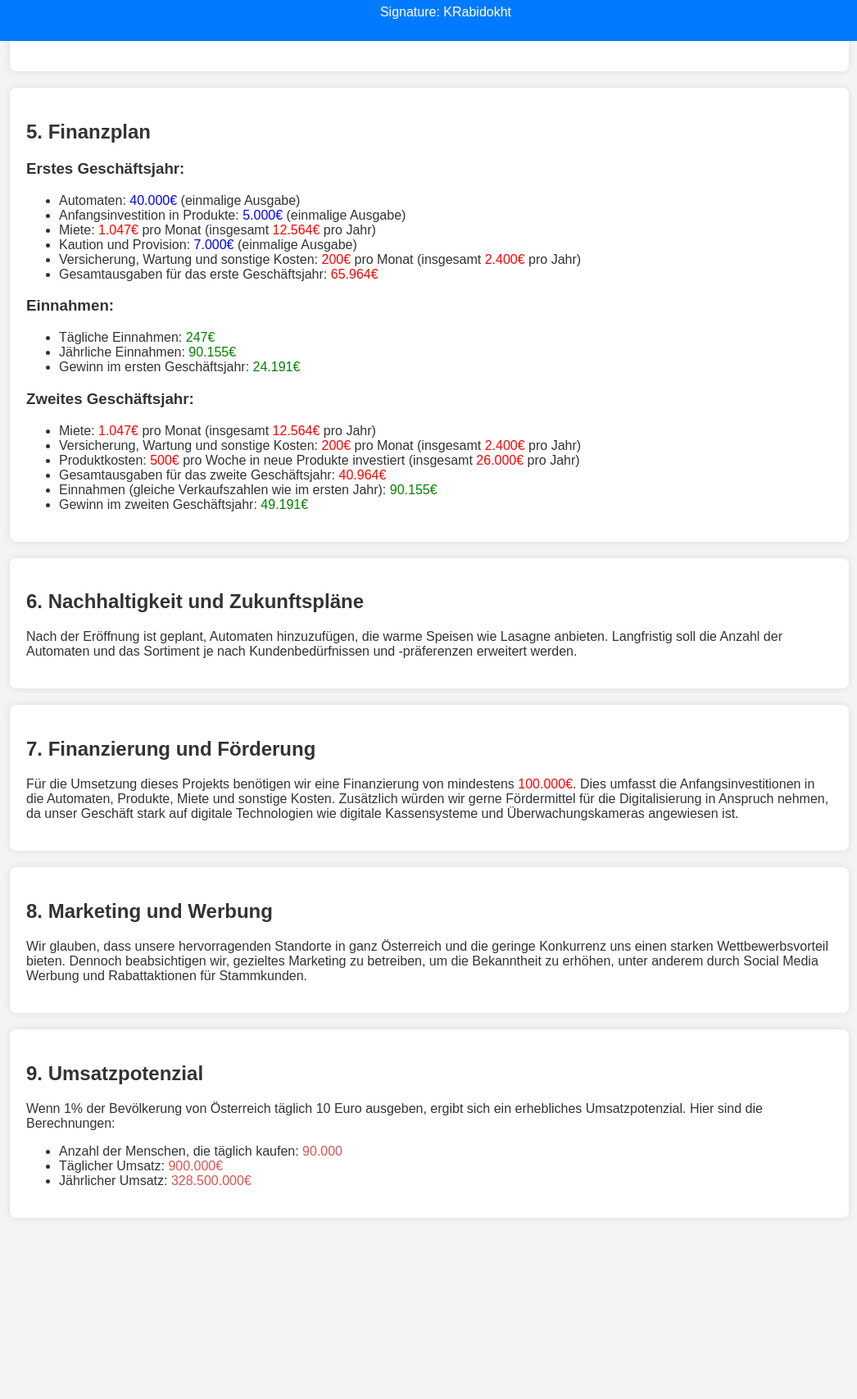
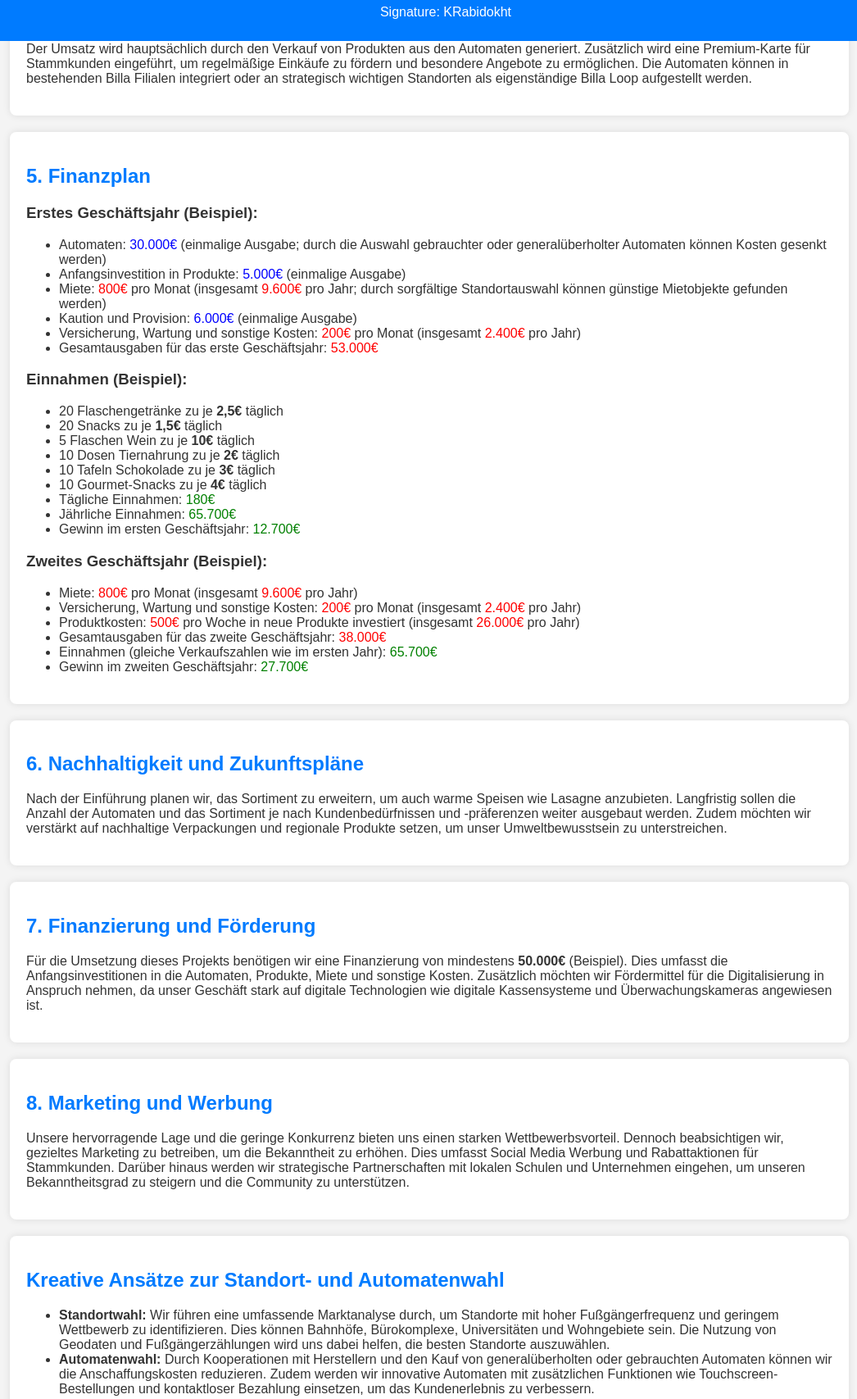
Before and after one commit to krabidokht/meine-automatisierungs-seite, a plain HTML site: page index.html in a window 1280 px wide. Shown: the part 750-2457 px from the top of the page at 82% size, without its empty margins (116-1162 px from the left). Before the commit the page ends 2292 px from the top, so only its background shows below. Drawn offline with Linux system fonts and the light colour scheme.

Commit message:
Updated index.html with new styling and signatures

```diff
--- a/index.html
+++ b/index.html
@@ -4,7 +4,7 @@
     <meta charset="UTF-8">
     <meta name="viewport" content="width=device-width, initial-scale=1.0">
     <meta name="author" content="KRabidokht"> <!-- Unsichtbare Signatur -->
-    <title>Automaten Präsentation</title>
+    <title>BILLA LOOP Präsentation</title>
     <style>
         body {
             font-family: Arial, sans-serif;
@@ -23,7 +23,7 @@
             width: 80%;
             margin: 20px auto;
         }
-        h1 {
+        h1, h2 {
             color: #007bff;
         }
         .section {
@@ -69,71 +69,75 @@
 </head>
 <body>
     <header>
-        <h1>Automaten Präsentation</h1>
+        <h1>BILLA LOOP Präsentation</h1>
     </header>
     <div class="container">
         <div class="section">
             <h2>1. Zusammenfassung</h2>
-            <p>Unser Geschäftskonzept besteht aus einem 24/7 Automatenhandel in ganz Österreich. Dieses innovative Geschäft wird eine Vielzahl von Automaten für Getränke, Snacks, Wein und Tiernahrung anbieten, wobei die Kunden bequem per Karte, Bargeld oder Münzen bezahlen können.</p>
+            <p>Unser Konzept besteht aus der Einführung eines 24/7 Automatenhandels in verschiedenen Bezirken von Wien als Ergänzung zu bestehenden Billa Filialen oder als eigenständige Billa Loop. Diese innovativen Automaten werden eine Vielzahl von Produkten anbieten, darunter Getränke, Snacks, Wein und Tiernahrung. Kunden können bequem per Karte, Bargeld oder Münzen bezahlen.</p>
         </div>
         <div class="section">
             <h2>2. Zielmarkt</h2>
-            <p>Unser Hauptzielmarkt sind die Anwohner in städtischen und ländlichen Gebieten sowie die Schüler in der Nähe von Schulen und Bildungseinrichtungen. Durch die landesweite Abdeckung bieten wir eine bequeme und gesunde Einkaufsalternative an.</p>
+            <p>Unser Hauptzielmarkt sind die Anwohner und Schüler der nahegelegenen Schulen in den jeweiligen Bezirken. Schüler haben die Möglichkeit, gesunde Snacks und Getränke aus den Automaten zu beziehen, anstatt in der Tankstelle überteuerte Produkte zu kaufen. Zudem richten wir uns an Berufstätige und Pendler, die außerhalb der regulären Öffnungszeiten von Billa einkaufen möchten.</p>
         </div>
         <div class="section">
             <h2>3. Wettbewerbsvorteil</h2>
-            <p>Durch die Bereitstellung eines Lebensmittelhandels an zahlreichen Standorten in ganz Österreich bieten wir eine einzigartige Dienstleistung an. Zudem hebt sich unser Geschäft durch seine Rund-um-die-Uhr-Öffnungszeiten und das Selbstbedienungsformat ab.</p>
+            <p>Durch die Einführung eines 24/7 Lebensmittelhandels in Gebieten ohne direkte Konkurrenz bieten wir eine einzigartige Dienstleistung an. Unser Angebot hebt sich durch die Rund-um-die-Uhr-Verfügbarkeit und das Selbstbedienungsformat ab, das den Kunden maximale Flexibilität und Bequemlichkeit bietet.</p>
         </div>
         <div class="section">
             <h2>4. Geschäftsmodell</h2>
-            <p>Der Umsatz wird hauptsächlich durch den Verkauf von Produkten aus den Automaten generiert. Zusätzlich wird eine Premium-Karte für Stammkunden eingeführt, um regelmäßige Einkäufe zu fördern und besondere Angebote zu ermöglichen.</p>
+            <p>Der Umsatz wird hauptsächlich durch den Verkauf von Produkten aus den Automaten generiert. Zusätzlich wird eine Premium-Karte für Stammkunden eingeführt, um regelmäßige Einkäufe zu fördern und besondere Angebote zu ermöglichen. Die Automaten können in bestehenden Billa Filialen integriert oder an strategisch wichtigen Standorten als eigenständige Billa Loop aufgestellt werden.</p>
         </div>
         <div class="section">
             <h2>5. Finanzplan</h2>
-            <h3>Erstes Geschäftsjahr:</h3>
+            <h3>Erstes Geschäftsjahr (Beispiel):</h3>
             <ul>
-                <li>Automaten: <span class="one-time">40.000€</span> (einmalige Ausgabe)</li>
+                <li>Automaten: <span class="one-time">30.000€</span> (einmalige Ausgabe; durch die Auswahl gebrauchter oder generalüberholter Automaten können Kosten gesenkt werden)</li>
                 <li>Anfangsinvestition in Produkte: <span class="one-time">5.000€</span> (einmalige Ausgabe)</li>
-                <li>Miete: <span class="cost">1.047€</span> pro Monat (insgesamt <span class="cost">12.564€</span> pro Jahr)</li>
-                <li>Kaution und Provision: <span class="one-time">7.000€</span> (einmalige Ausgabe)</li>
+                <li>Miete: <span class="cost">800€</span> pro Monat (insgesamt <span class="cost">9.600€</span> pro Jahr; durch sorgfältige Standortauswahl können günstige Mietobjekte gefunden werden)</li>
+                <li>Kaution und Provision: <span class="one-time">6.000€</span> (einmalige Ausgabe)</li>
                 <li>Versicherung, Wartung und sonstige Kosten: <span class="cost">200€</span> pro Monat (insgesamt <span class="cost">2.400€</span> pro Jahr)</li>
-                <li>Gesamtausgaben für das erste Geschäftsjahr: <span class="cost">65.964€</span></li>
+                <li>Gesamtausgaben für das erste Geschäftsjahr: <span class="cost">53.000€</span></li>
             </ul>
-            <h3>Einnahmen:</h3>
+            <h3>Einnahmen (Beispiel):</h3>
             <ul>
-                <li>Tägliche Einnahmen: <span class="income">247€</span></li>
-                <li>Jährliche Einnahmen: <span class="income">90.155€</span></li>
-                <li>Gewinn im ersten Geschäftsjahr: <span class="income">24.191€</span></li>
+                <li>20 Flaschengetränke zu je <span class="highlight">2,5€</span> täglich</li>
+                <li>20 Snacks zu je <span class="highlight">1,5€</span> täglich</li>
+                <li>5 Flaschen Wein zu je <span class="highlight">10€</span> täglich</li>
+                <li>10 Dosen Tiernahrung zu je <span class="highlight">2€</span> täglich</li>
+                <li>10 Tafeln Schokolade zu je <span class="highlight">3€</span> täglich</li>
+                <li>10 Gourmet-Snacks zu je <span class="highlight">4€</span> täglich</li>
+                <li>Tägliche Einnahmen: <span class="income">180€</span></li>
+                <li>Jährliche Einnahmen: <span class="income">65.700€</span></li>
+                <li>Gewinn im ersten Geschäftsjahr: <span class="income">12.700€</span></li>
             </ul>
-            <h3>Zweites Geschäftsjahr:</h3>
+            <h3>Zweites Geschäftsjahr (Beispiel):</h3>
             <ul>
-                <li>Miete: <span class="cost">1.047€</span> pro Monat (insgesamt <span class="cost">12.564€</span> pro Jahr)</li>
+                <li>Miete: <span class="cost">800€</span> pro Monat (insgesamt <span class="cost">9.600€</span> pro Jahr)</li>
                 <li>Versicherung, Wartung und sonstige Kosten: <span class="cost">200€</span> pro Monat (insgesamt <span class="cost">2.400€</span> pro Jahr)</li>
                 <li>Produktkosten: <span class="cost">500€</span> pro Woche in neue Produkte investiert (insgesamt <span class="cost">26.000€</span> pro Jahr)</li>
-                <li>Gesamtausgaben für das zweite Geschäftsjahr: <span class="cost">40.964€</span></li>
-                <li>Einnahmen (gleiche Verkaufszahlen wie im ersten Jahr): <span class="income">90.155€</span></li>
-                <li>Gewinn im zweiten Geschäftsjahr: <span class="income">49.191€</span></li>
+                <li>Gesamtausgaben für das zweite Geschäftsjahr: <span class="cost">38.000€</span></li>
+                <li>Einnahmen (gleiche Verkaufszahlen wie im ersten Jahr): <span class="income">65.700€</span></li>
+                <li>Gewinn im zweiten Geschäftsjahr: <span class="income">27.700€</span></li>
             </ul>
         </div>
         <div class="section">
             <h2>6. Nachhaltigkeit und Zukunftspläne</h2>
-            <p>Nach der Eröffnung ist geplant, Automaten hinzuzufügen, die warme Speisen wie Lasagne anbieten. Langfristig soll die Anzahl der Automaten und das Sortiment je nach Kundenbedürfnissen und -präferenzen erweitert werden.</p>
+            <p>Nach der Einführung planen wir, das Sortiment zu erweitern, um auch warme Speisen wie Lasagne anzubieten. Langfristig sollen die Anzahl der Automaten und das Sortiment je nach Kundenbedürfnissen und -präferenzen weiter ausgebaut werden. Zudem möchten wir verstärkt auf nachhaltige Verpackungen und regionale Produkte setzen, um unser Umweltbewusstsein zu unterstreichen.</p>
         </div>
         <div class="section">
             <h2>7. Finanzierung und Förderung</h2>
-            <p>Für die Umsetzung dieses Projekts benötigen wir eine Finanzierung von mindestens <span class="cost">100.000€</span>. Dies umfasst die Anfangsinvestitionen in die Automaten, Produkte, Miete und sonstige Kosten. Zusätzlich würden wir gerne Fördermittel für die Digitalisierung in Anspruch nehmen, da unser Geschäft stark auf digitale Technologien wie digitale Kassensysteme und Überwachungskameras angewiesen ist.</p>
+            <p>Für die Umsetzung dieses Projekts benötigen wir eine Finanzierung von mindestens <span class="highlight">50.000€</span> (Beispiel). Dies umfasst die Anfangsinvestitionen in die Automaten, Produkte, Miete und sonstige Kosten. Zusätzlich möchten wir Fördermittel für die Digitalisierung in Anspruch nehmen, da unser Geschäft stark auf digitale Technologien wie digitale Kassensysteme und Überwachungskameras angewiesen ist.</p>
         </div>
         <div class="section">
             <h2>8. Marketing und Werbung</h2>
-            <p>Wir glauben, dass unsere hervorragenden Standorte in ganz Österreich und die geringe Konkurrenz uns einen starken Wettbewerbsvorteil bieten. Dennoch beabsichtigen wir, gezieltes Marketing zu betreiben, um die Bekanntheit zu erhöhen, unter anderem durch Social Media Werbung und Rabattaktionen für Stammkunden.</p>
+            <p>Unsere hervorragende Lage und die geringe Konkurrenz bieten uns einen starken Wettbewerbsvorteil. Dennoch beabsichtigen wir, gezieltes Marketing zu betreiben, um die Bekanntheit zu erhöhen. Dies umfasst Social Media Werbung und Rabattaktionen für Stammkunden. Darüber hinaus werden wir strategische Partnerschaften mit lokalen Schulen und Unternehmen eingehen, um unseren Bekanntheitsgrad zu steigern und die Community zu unterstützen.</p>
         </div>
         <div class="section">
-            <h2>9. Umsatzpotenzial</h2>
-            <p>Wenn 1% der Bevölkerung von Österreich täglich 10 Euro ausgeben, ergibt sich ein erhebliches Umsatzpotenzial. Hier sind die Berechnungen:</p>
+            <h2>Kreative Ansätze zur Standort- und Automatenwahl</h2>
             <ul>
-                <li>Anzahl der Menschen, die täglich kaufen: <span class="calculation">90.000</span></li>
-                <li>Täglicher Umsatz: <span class="calculation">900.000€</span></li>
-                <li>Jährlicher Umsatz: <span class="calculation">328.500.000€</span></li>
+                <li><strong>Standortwahl:</strong> Wir führen eine umfassende Marktanalyse durch, um Standorte mit hoher Fußgängerfrequenz und geringem Wettbewerb zu identifizieren. Dies können Bahnhöfe, Bürokomplexe, Universitäten und Wohngebiete sein. Die Nutzung von Geodaten und Fußgängerzählungen wird uns dabei helfen, die besten Standorte auszuwählen.</li>
+                <li><strong>Automatenwahl:</strong> Durch Kooperationen mit Herstellern und den Kauf von generalüberholten oder gebrauchten Automaten können wir die Anschaffungskosten reduzieren. Zudem werden wir innovative Automaten mit zusätzlichen Funktionen wie Touchscreen-Bestellungen und kontaktloser Bezahlung einsetzen, um das Kundenerlebnis zu verbessern.</li>
             </ul>
         </div>
     </div>
```
